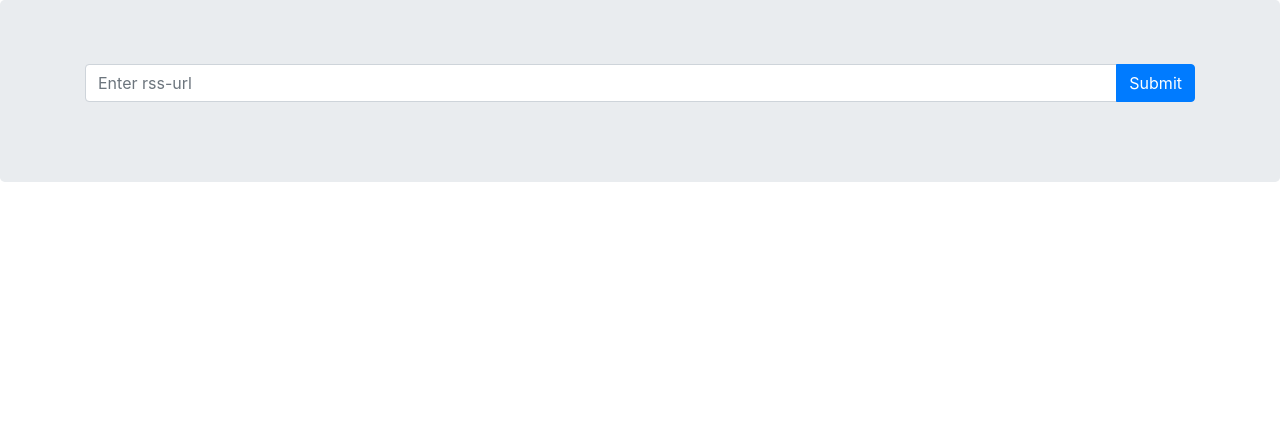
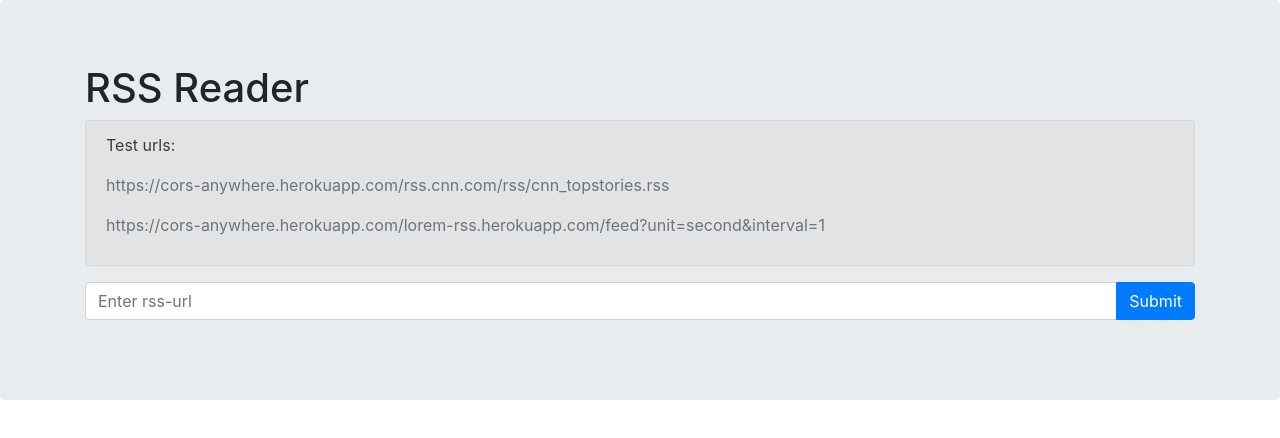
Before and after one commit to nikolaenkoOleg/frontend-project-lvl3, a website built with webpack: page src/index.html in a window 1280 px wide. Built offline with nearby package versions, Linux system fonts and the light colour scheme; what melanke-watchjs would draw is missing.

Commit message:
front-page  enhancement

```diff
--- a/src/index.html
+++ b/src/index.html
@@ -4,14 +4,19 @@
 <head>
   <meta charset="UTF-8">
   <meta name="viewport" content="width=device-width, initial-scale=1.0">
-  <title>RSS agregator</title>
+  <title>RSS Reader</title>
 </head>
 
 <body>
   <div class="jumbotron">
     <div class="container">
-      <div class="row">
-        <form action="#" class="col-12">
+      <h1>RSS Reader</h1>
+      <div class="alert alert-secondary" role="alert">
+        <p>Test urls:</p>
+        <p class="text-muted">https://cors-anywhere.herokuapp.com/rss.cnn.com/rss/cnn_topstories.rss</p>
+        <p class="text-muted">https://cors-anywhere.herokuapp.com/lorem-rss.herokuapp.com/feed?unit=second&interval=1</p>
+      </div>
+      <form>
         <div class="form-group">
           <div class="input-group mb-3">
             <input type="text" class="form-control" id="input-url" placeholder="Enter rss-url" required>
@@ -25,7 +30,6 @@
           <small class="feedback" style="display: none"></small>
         </div>
       </form>
-      </div>
       <div class="row">
         <div class="col-4 m-auto">
           <div class="error_block" style="display: none">
```
Lines whose indentation alone changed are shown as unchanged.
